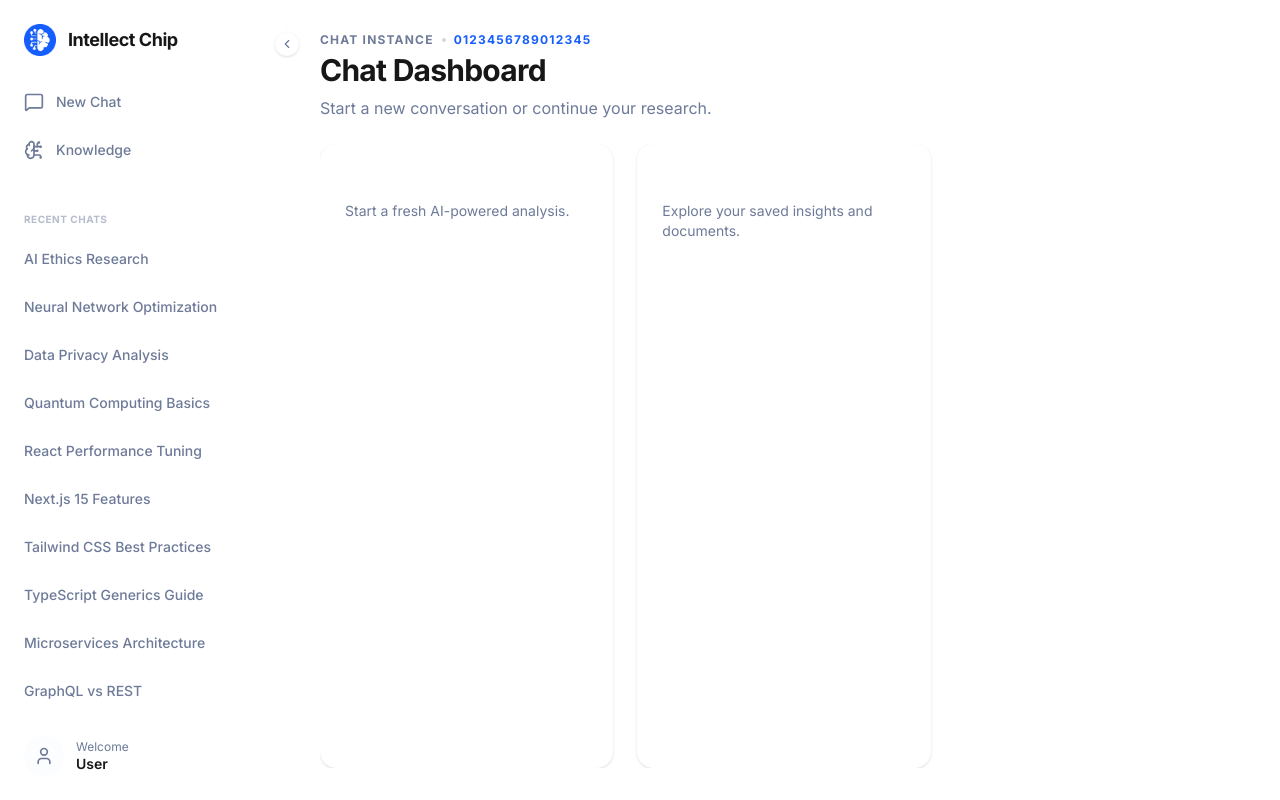
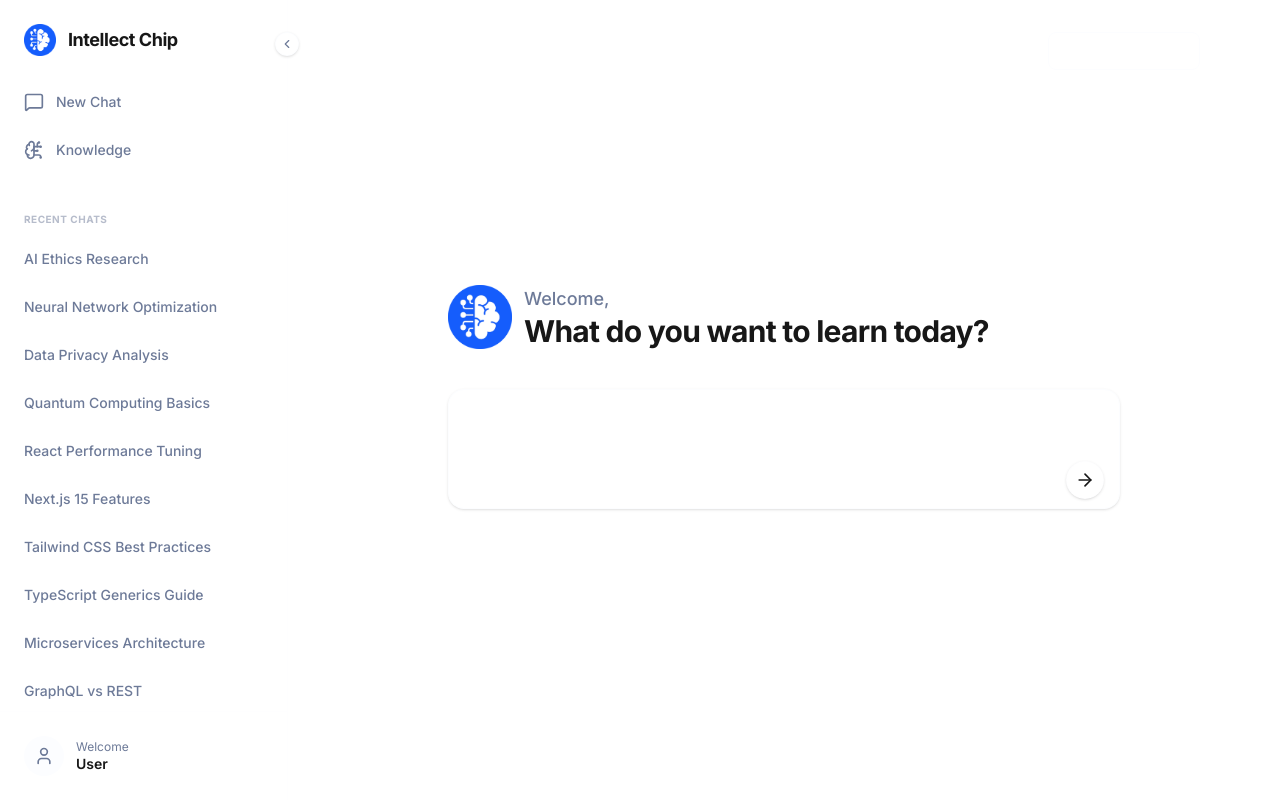
Before and after one commit to Inellect-Chip/intellectchip_knowledge_manager_v1_client_landing, a Next.js app: page /Chat/0123456789012345 in a window 1280 px wide. Built offline with nearby package versions, Linux system fonts and the light colour scheme; no server answers.

Commit message:
setup the initial chatpage styles and structure

```diff
--- a/app/(chat_app)/Chat/[chatId]/page.tsx
+++ b/app/(chat_app)/Chat/[chatId]/page.tsx
@@ -2,35 +2,59 @@
 
 import React from 'react';
 import { useParams } from 'next/navigation';
+import { useUser } from '@clerk/nextjs';
+import Image from 'next/image';
+import { Plus, ArrowRight } from 'lucide-react';
 
 const ChatPage = () => {
     const params = useParams();
-    const chatId = params.chatId as string;
+    const { user } = useUser();
+    // chatId is available if needed for future logic
+    // const chatId = params.chatId as string;
 
     return (
-        <div className="p-8 h-full flex flex-col gap-6">
-            <header>
-                <div className="flex items-center gap-2 text-xs text-secondary-foreground uppercase tracking-widest font-bold mb-1">
-                    <span>Chat Instance</span>
-                    <span className="h-1 w-1 rounded-full bg-secondary-foreground/30"></span>
-                    <span className="text-primary">{chatId}</span>
+        <div className="relative h-full flex flex-col items-center justify-center p-8 text-center max-w-4xl mx-auto">
+            {/* Top Right: Add Resource Button */}
+            <div className="absolute top-8 right-8">
+                <button className="flex items-center gap-2 px-4 py-2 bg-transparent border border-secondary/20 hover:bg-secondary/10 rounded-lg text-sm font-medium transition-colors cursor-pointer">
+                    <Plus size={16} />
+                    Add Resource
+                </button>
+            </div>
+
+            {/* Centered Content */}
+            <div className="flex flex-col items-left gap-2 w-full max-w-2xl">
+                {/* Welcome Message */}
+
+                <div className="flex items-left gap-3">
+                    <div className="h-16 w-16 rounded-lg flex items-left justify-left overflow-hidden">
+                        <Image src="/logo/intellectchip.png" alt="Logo" width={100} height={100} />
+                    </div>
+                    <div>
+                        <div className="flex items-left gap-3 animate-in fade-in slide-in-from-bottom-4 duration-700">
+                            <span className="text-lg font-medium text-secondary-foreground">
+                                Welcome, {user?.firstName} {user?.lastName}
+                            </span>
+                        </div>
+
+                        {/* Main Heading */}
+                        <h1 className="text-2xl md:text-3xl md:text-left font-bold tracking-tight text-foreground animate-in fade-in slide-in-from-bottom-5 duration-1000 delay-100">
+                            What do you want to learn today?
+                        </h1>
+                    </div>
                 </div>
-                <h1 className="text-3xl font-bold tracking-tight text-foreground">
-                    Chat Dashboard
-                </h1>
-                <p className="text-secondary-foreground mt-2">
-                    Start a new conversation or continue your research.
-                </p>
-            </header>
 
-            <div className="grid grid-cols-1 md:grid-cols-2 lg:grid-cols-3 gap-6 flex-1 overflow-y-auto">
-                <div className="p-6 rounded-2xl border border-secondary/10 bg-white dark:bg-zinc-900 shadow-sm hover:shadow-md transition-shadow">
-                    <h3 className="font-semibold text-lg">New Chat</h3>
-                    <p className="text-sm text-secondary-foreground mt-1">Start a fresh AI-powered analysis.</p>
-                </div>
-                <div className="p-6 rounded-2xl border border-secondary/10 bg-white dark:bg-zinc-900 shadow-sm hover:shadow-md transition-shadow">
-                    <h3 className="font-semibold text-lg">Knowledge Base</h3>
-                    <p className="text-sm text-secondary-foreground mt-1">Explore your saved insights and documents.</p>
+                {/* Input Area */}
+                <div className="w-full relative mt-8 animate-in fade-in slide-in-from-bottom-6 duration-1000 delay-200">
+                    <div className="relative group">
+                        <textarea
+                            className="w-full bg-transparent border border-secondary/20 rounded-2xl p-4 pr-14 text-[16px] focus:outline-none focus:border-primary/50 focus:ring-1 focus:ring-primary/50 transition-all resize-none min-h-[120px] shadow-sm hover:shadow-md hover:border-secondary/40"
+                            placeholder="Ask a question..."
+                        />
+                        <button className="absolute bottom-4 right-4 p-2 bg-white dark:bg-zinc-800 text-foreground hover:bg-hover dark:hover:bg-zinc-700 rounded-full transition-colors shadow-sm hover:shadow border border-secondary/10 cursor-pointer">
+                            <ArrowRight size={20} />
+                        </button>
+                    </div>
                 </div>
             </div>
         </div>
```
